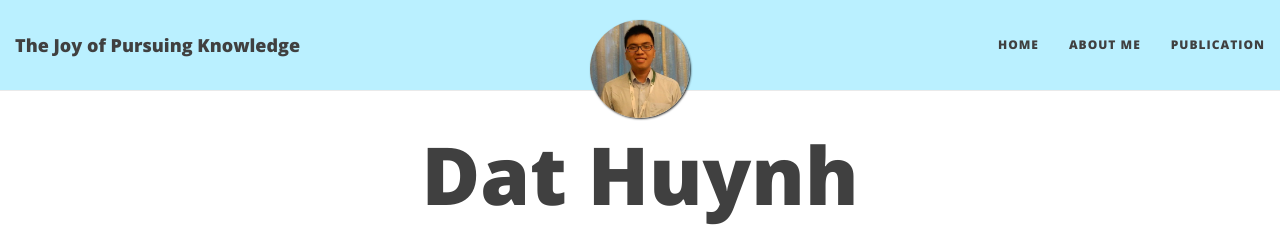
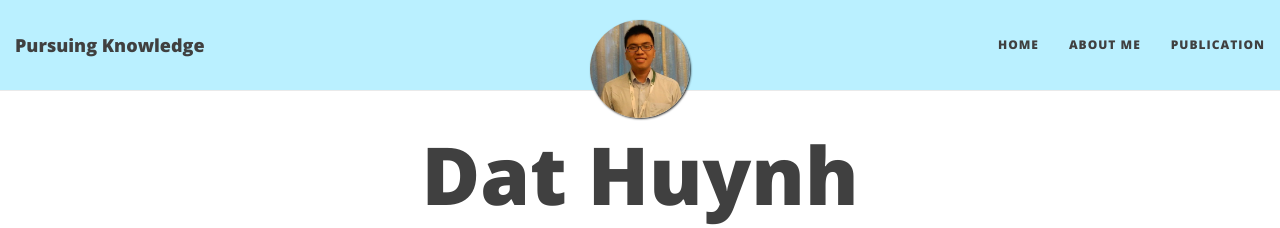
Before and after one commit to ZiweiXU/hbdat.github.io, a Jekyll site: the page built from index.html, in a window 1280 px wide. Shown: the top 228 px of the page. Built offline with Jekyll 4.4.1, drawn with Linux system fonts in a browser that asks for light colours; nearby versions of some CDN libraries; the list of posts is cut into pages by our own code.

Commit message:
Shorten name

```diff
--- a/_config.yml
+++ b/_config.yml
@@ -1,7 +1,7 @@
 # --- General options --- #
 
 # Name of website
-title: The Joy of Pursuing Knowledge
+title: Pursuing Knowledge
 
 # Short description of your site
 description: The Joy of Pursuing Knowledge
```
